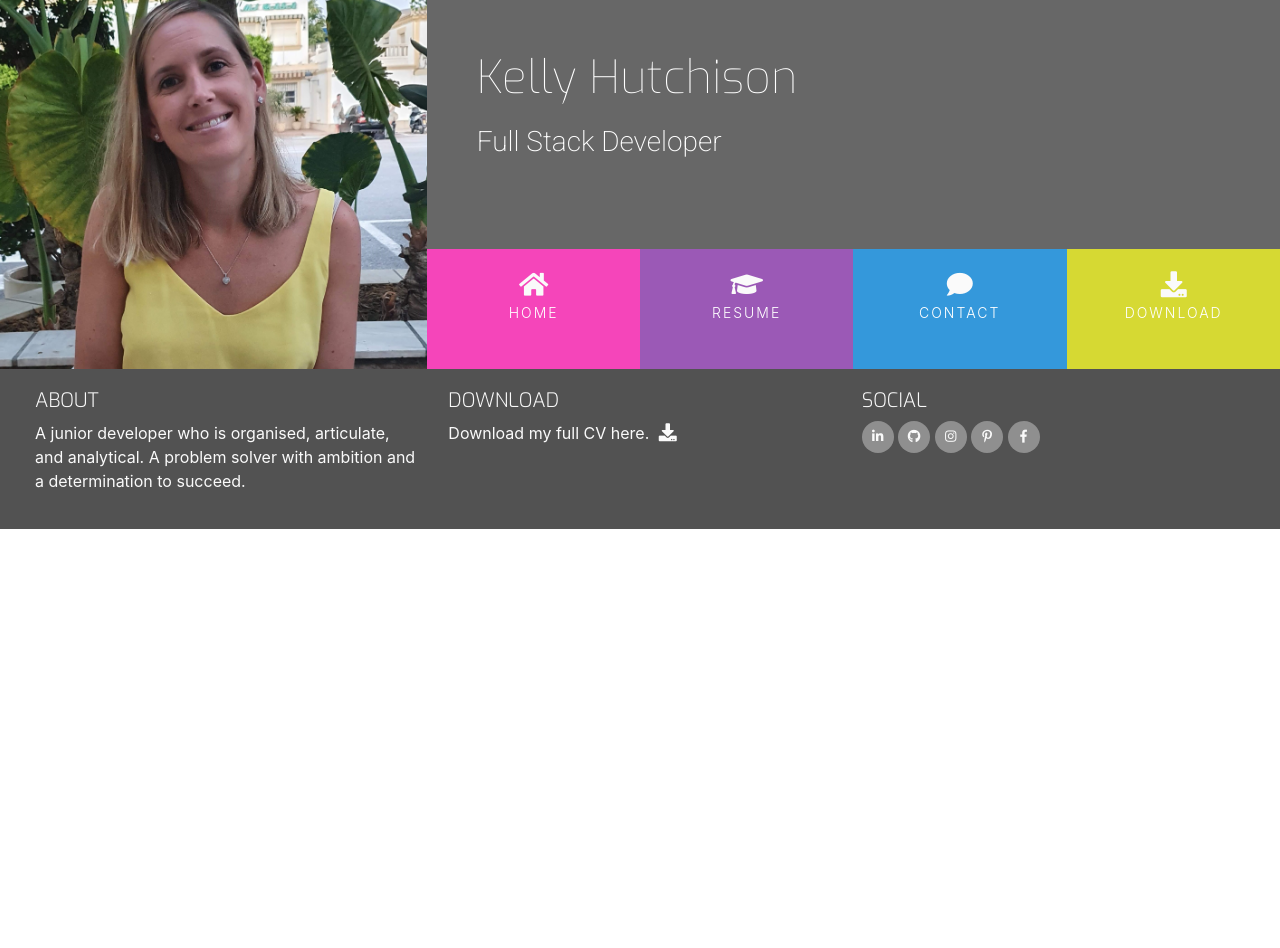
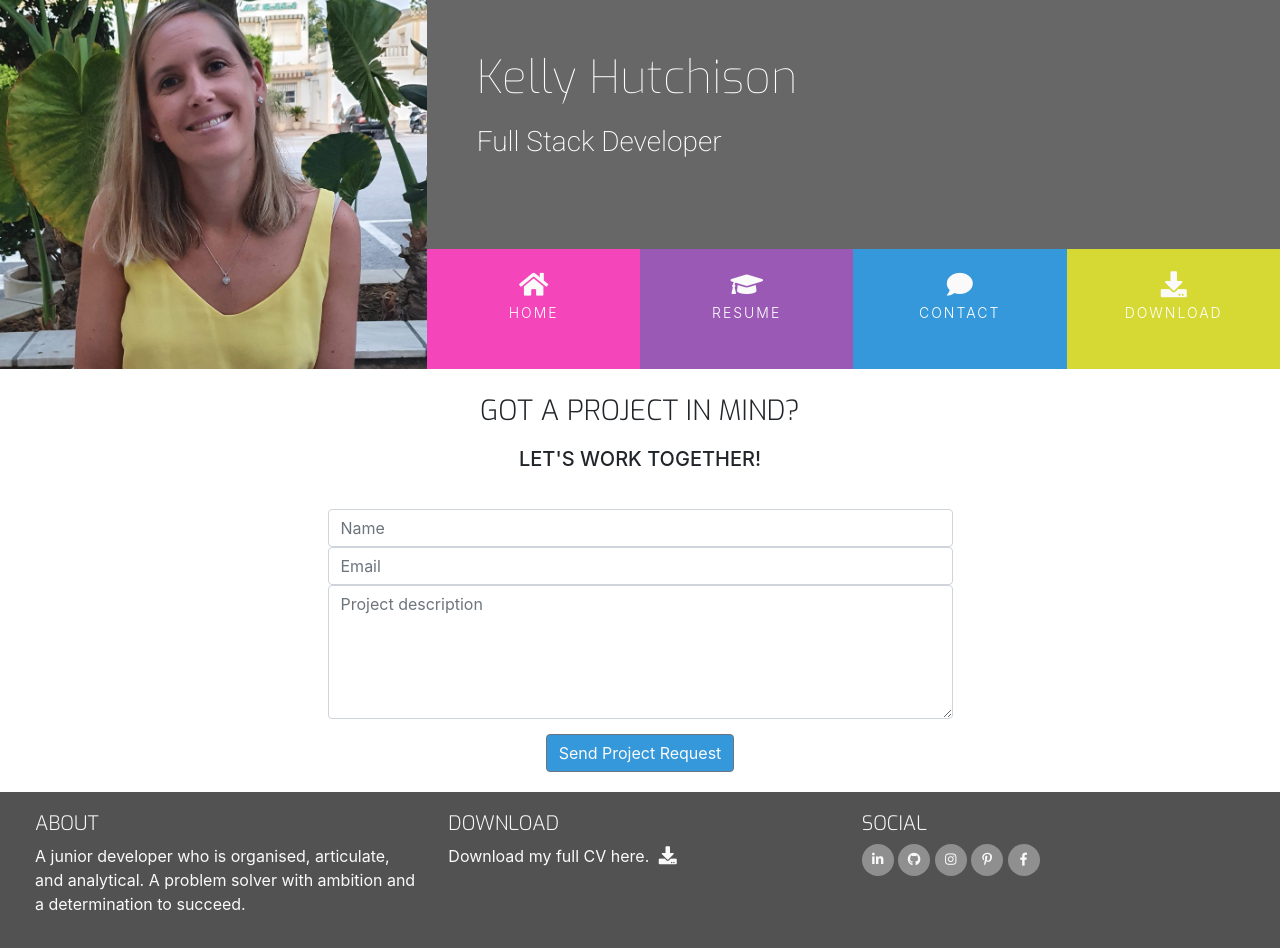
Before and after one commit to quiltingcode/My-Resume, a plain HTML site: page contact.html in a window 1280 px wide. Before the commit the page ends 800 px from the top, so only its background shows below. Drawn offline with nearby package versions, Linux system fonts and the light colour scheme.

Commit message:
Add a form to contact section and style

```diff
--- a/assets/css/style.css
+++ b/assets/css/style.css
@@ -16,6 +16,10 @@
 
 .bg-color-work-history {
     background-color: #9b59b6;
+}
+
+.bg-color-contact {
+    background-color: #fff;
 }
 
 .ui-menu-color-home {
@@ -334,3 +338,36 @@ footer {
 .history-items {
     margin-bottom: 30px;
 }
+
+/* Contact Form */
+
+.contact-heading {
+    font-family: "Exo", sans-serif;
+    font-weight: 300;
+    margin-top: 25px;
+    margin-bottom: 20px;
+}
+
+.center-form {
+    padding-top: 10px;
+    margin: 0 auto;
+    max-width: 70%;
+}
+
+button[type="submit"] {
+    margin-top: 15px;
+    margin-bottom: 20px;
+    color: #fafafa;
+    background-color: #3498db;
+}
+
+/* Media Queries */
+
+@media(min-width: 992px) {
+    .center-form {
+        padding-top: 30px;
+        min-height: 240px;
+        margin: 0 auto;
+        max-width: 50%;
+    }
+}
--- a/contact.html
+++ b/contact.html
@@ -46,8 +46,25 @@
             </div>
        </div>
     </header>
-    <section>
-
+    <section class="container-fluid">
+        <div class="row bg-color-contact">
+            <div class="col">
+                <h3 class="contact-heading uppercase text-center">Got a project in mind?</h3>
+                <h5 class="uppercase text-center">Let's work together!</h5>
+                <div class="center-form">
+                    <form>
+                        <input type="text" name="name" id="fullname" class="form-control" placeholder="Name" required>
+                        <input type="email" name="email" id="emailaddress" class="form-control" placeholder="Email" required>
+                        <textarea rows="5" name="projectsummary" id="projectsummary" class="form-control" placeholder="Project description" required></textarea>
+                        <div class="form-row text-center">
+                            <div class="col">
+                                <button type="submit" class="btn btn-secondary">Send Project Request</button>
+                            </div>
+                        </div>
+                    </form>
+                </div>
+            </div>
+        </div>
     </section>
     <footer class="container-fluid">
         <div id="footer-details" class="row">
```
Also changed, not shown: resume.html (+11 -7 lines).
